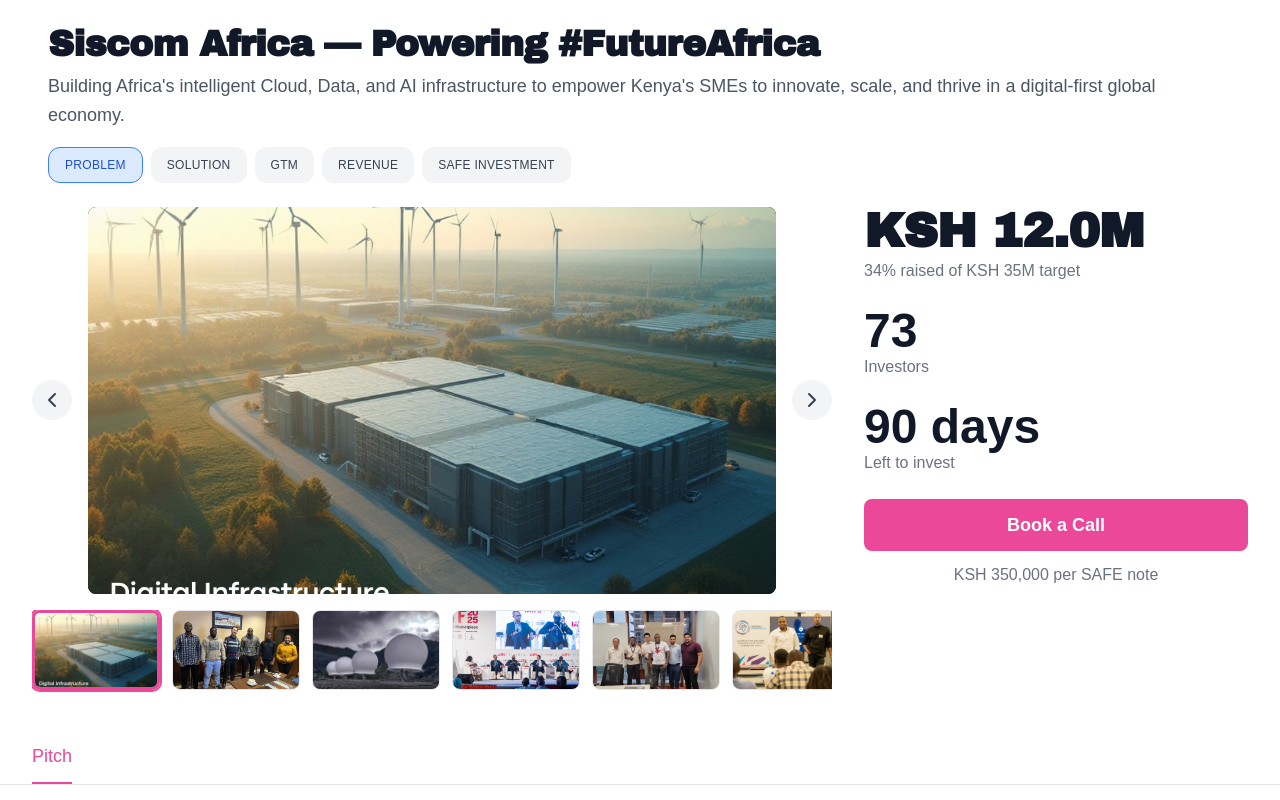
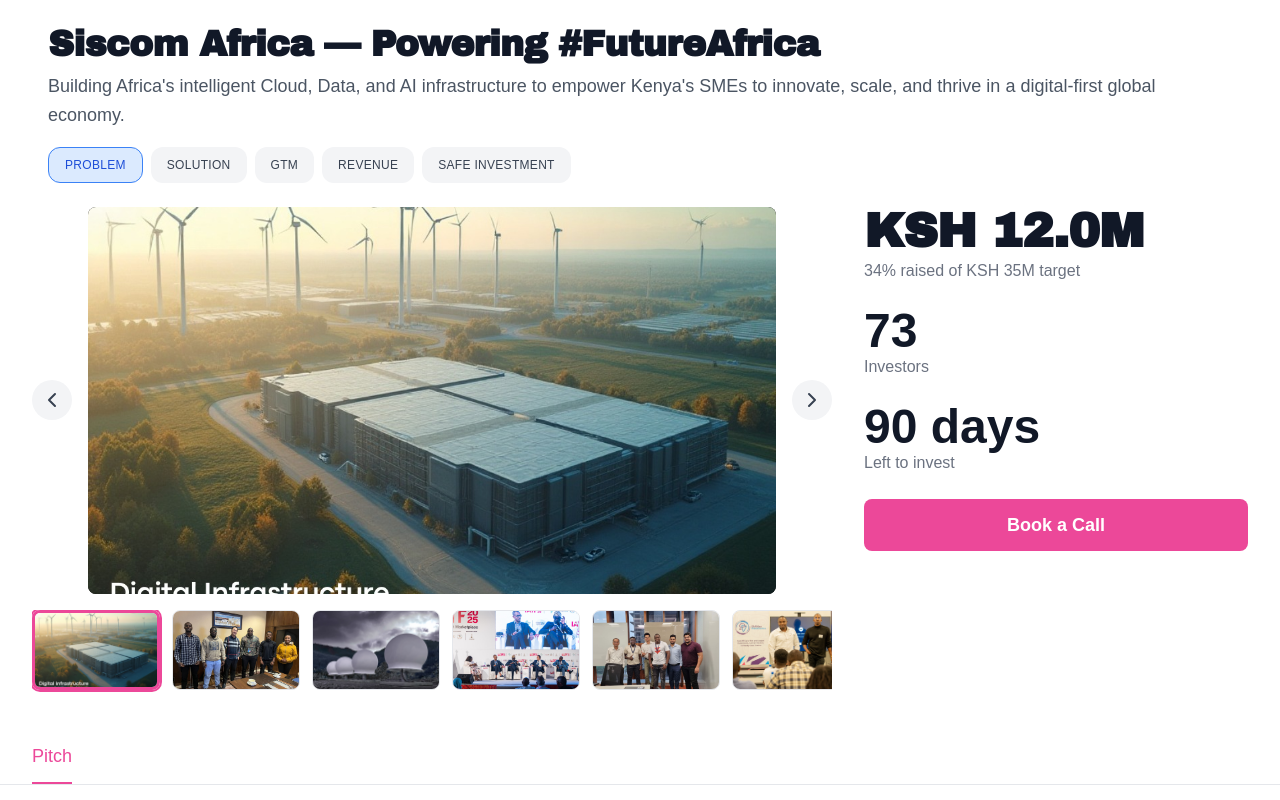
Before and after one commit to finley-dev23/siscom-notes, a Next.js app: page / in a window 1280 px wide. Shown: the top 800 px of the page. Built offline with nearby package versions, Linux system fonts and the light colour scheme; a web font is replaced by a local one.

Commit message:
make changes

```diff
--- a/components/InvestmentSummary.tsx
+++ b/components/InvestmentSummary.tsx
@@ -52,10 +52,6 @@
         >
           Book a Call
         </a>
-
-        <p className="text-center text-base text-gray-500">
-          KSH 350,000 per SAFE note
-        </p>
       </div>
 
     </div>
```
